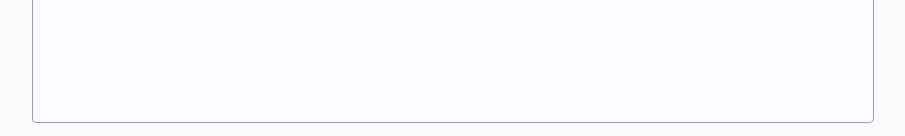
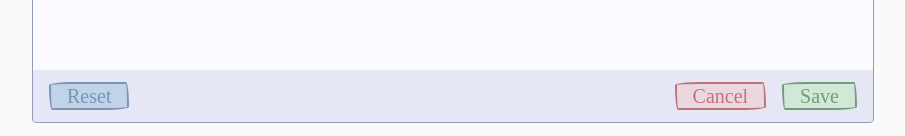
Before and after one commit to truburn/solid-vs-react, a React (Vite) app in the folder react/: page /recipe/new in a window 1280 px wide. Shown: the part 661-797 px from the top of the page, without its empty margins (187-1092 px from the left). Built offline with nearby package versions, Linux system fonts and the light colour scheme; a web font is replaced by a local one.

Commit message:
add button component

```diff
--- /dev/null
+++ b/react/src/library/Button/Button.styles.ts
@@ -0,0 +1,30 @@
+import { css, useTheme } from "@emotion/react";
+import { ButtonProps } from "@/library/Button";
+
+export function useButtonStyles(color: ButtonProps["color"] = "standard") {
+  const theme = useTheme();
+
+  const root = css({
+    fontFamily: theme.fonts.body.name,
+    fontSize: "1.25rem",
+    lineHeight: 1,
+    ...theme.border.drawn,
+    background: theme.colors[color].altContrast,
+    color: theme.colors[color].altMain,
+    borderColor: theme.colors[color].altMain,
+    cursor: "pointer",
+    transition: "ease all 0.5s",
+    outline: "none",
+    borderStyle: "solid",
+    padding: `${theme.spacing.thin}px ${theme.spacing.large}px`,
+    opacity: 0.5,
+    "&:hover": {
+      color: theme.colors[color].main,
+      background: theme.colors[color].contrast,
+      borderColor: theme.colors[color].main,
+      opacity: 1,
+    },
+  });
+
+  return { root };
+}
--- /dev/null
+++ b/react/src/library/Button/Button.tsx
@@ -0,0 +1,12 @@
+import { ButtonProps, useButtonStyles } from "@/library/Button";
+
+export function Button(props: ButtonProps) {
+  const { onClick, label = "Button Label", color } = props;
+  const classes = useButtonStyles(color);
+
+  return (
+    <button css={classes.root} onClick={onClick}>
+      {label}
+    </button>
+  );
+}
--- /dev/null
+++ b/react/src/library/Button/Button.types.ts
@@ -0,0 +1,14 @@
+import { MouseEventHandler } from "react";
+
+export interface ButtonProps {
+  onClick?: MouseEventHandler<HTMLButtonElement>;
+  label?: string;
+  color?:
+    | "standard"
+    | "primary"
+    | "secondary"
+    | "info"
+    | "success"
+    | "warning"
+    | "error";
+}
--- /dev/null
+++ b/react/src/library/Button/index.ts
@@ -0,0 +1,3 @@
+export * from "./Button";
+export * from "./Button.styles";
+export * from "./Button.types";
--- a/react/src/library/Ingredients/Ingredients.tsx
+++ b/react/src/library/Ingredients/Ingredients.tsx
@@ -19,7 +19,7 @@ export function Ingredients(props: IngredientsProps) {
           <ul css={classes.list}>
             {ingredients.map((ing) => (
               <li key={ing.ingredientID} title={ing.summary}>
-                  {`${ing.qty} ${ing.unit} ${ing.name}`}
+                {`${ing.qty} ${ing.unit} ${ing.name}`}
               </li>
             ))}
           </ul>
--- a/react/src/library/Scrollbar/Scrollbar.tsx
+++ b/react/src/library/Scrollbar/Scrollbar.tsx
@@ -30,9 +30,9 @@ export function Scrollbar(props: ScrollbarProps) {
           ref={contentRef}
           onScroll={moveThumb}
           style={{
-            ...(thumbStyles.display === 'none' && {
-              marginRight: 0
-            })
+            ...(thumbStyles.display === "none" && {
+              marginRight: 0,
+            }),
           }}
         >
           {props.children}
--- /dev/null
+++ b/react/src/routes/EditRecipe/EditRecipe.styles.ts
@@ -0,0 +1,20 @@
+import { css, useTheme } from "@emotion/react";
+import { colorOpacity } from "@/utils";
+
+export function useEditRecipeStyles() {
+  const theme = useTheme();
+
+  const actions = css({
+    display: "flex",
+    flexDirection: "row",
+    alignItems: "stretch",
+    justifyContent: "space-between",
+    padding: theme.spacing.medium,
+    background: colorOpacity(theme.colors.standard.altContrast, 0.5),
+    "& button": {
+      margin: `${theme.spacing.small}px ${theme.spacing.medium}px`,
+    },
+  });
+
+  return { actions };
+}
--- a/react/src/routes/EditRecipe/EditRecipe.tsx
+++ b/react/src/routes/EditRecipe/EditRecipe.tsx
@@ -1,17 +1,47 @@
-import { EditRecipeProps } from "@/routes/EditRecipe";
+import { EditRecipeProps, useEditRecipeStyles } from "@/routes/EditRecipe";
 import { PageHeader } from "@/library/PageHeader";
 import { useClearSides } from "@/utils/common.hooks";
 import { Scrollbar } from "@/library/Scrollbar";
+import { useMemo } from "react";
+import { getDummyRecipes } from "@/dummyData";
+import { useParams } from "react-router-dom";
+import { Button } from "@/library/Button";
 
 export function EditRecipe(props: EditRecipeProps) {
+  const { isNew } = props;
+  const { id } = useParams();
   useClearSides();
+  const classes = useEditRecipeStyles();
+
+  const recipe = useMemo<Recipe | undefined>(() => {
+    if (!id) return undefined;
+
+    const tmpRecipe = getDummyRecipes();
+    console.log(tmpRecipe);
+    return tmpRecipe as Recipe;
+  }, [id]);
+
+  const pageTitle = useMemo<string>(() => {
+    if (isNew ?? !id ?? !recipe) return "New Recipe";
+
+    return "Edit Recipe";
+  }, [isNew, id, recipe]);
 
   return (
     <>
-      <PageHeader title={`${props.isNew ? "New" : "Edit"} Recipe`} />
+      <PageHeader title={pageTitle} />
       <Scrollbar>
         <p>Add/Edit Form</p>
       </Scrollbar>
+      <div css={classes.actions}>
+        <div>
+          <Button label="Reset" color="info" />
+        </div>
+        <div>
+          <Button label="Cancel" color="error" />
+          <Button label="Save" color="success" />
+        </div>
+      </div>
     </>
   );
 }
--- a/react/src/routes/EditRecipe/index.ts
+++ b/react/src/routes/EditRecipe/index.ts
@@ -1,2 +1,3 @@
 export * from "./EditRecipe";
+export * from "./EditRecipe.styles";
 export * from "./EditRecipe.types";
```
